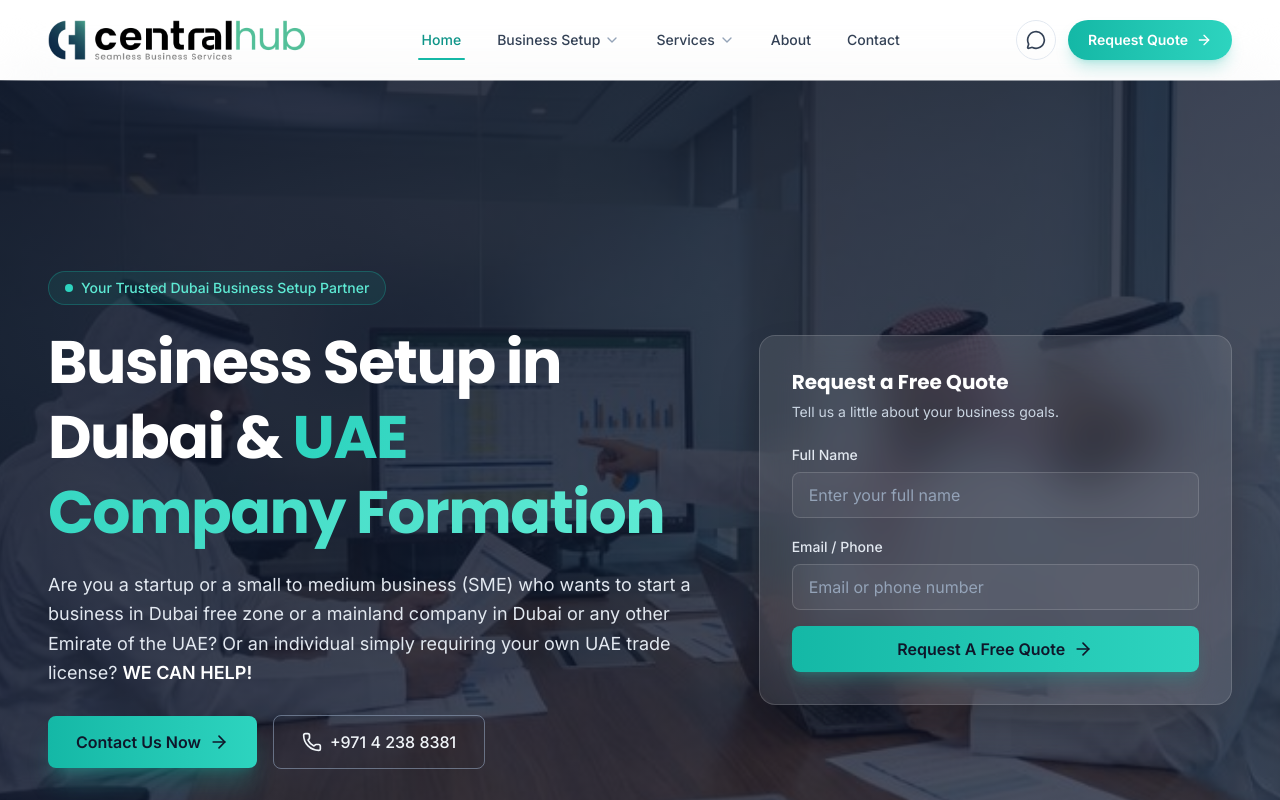
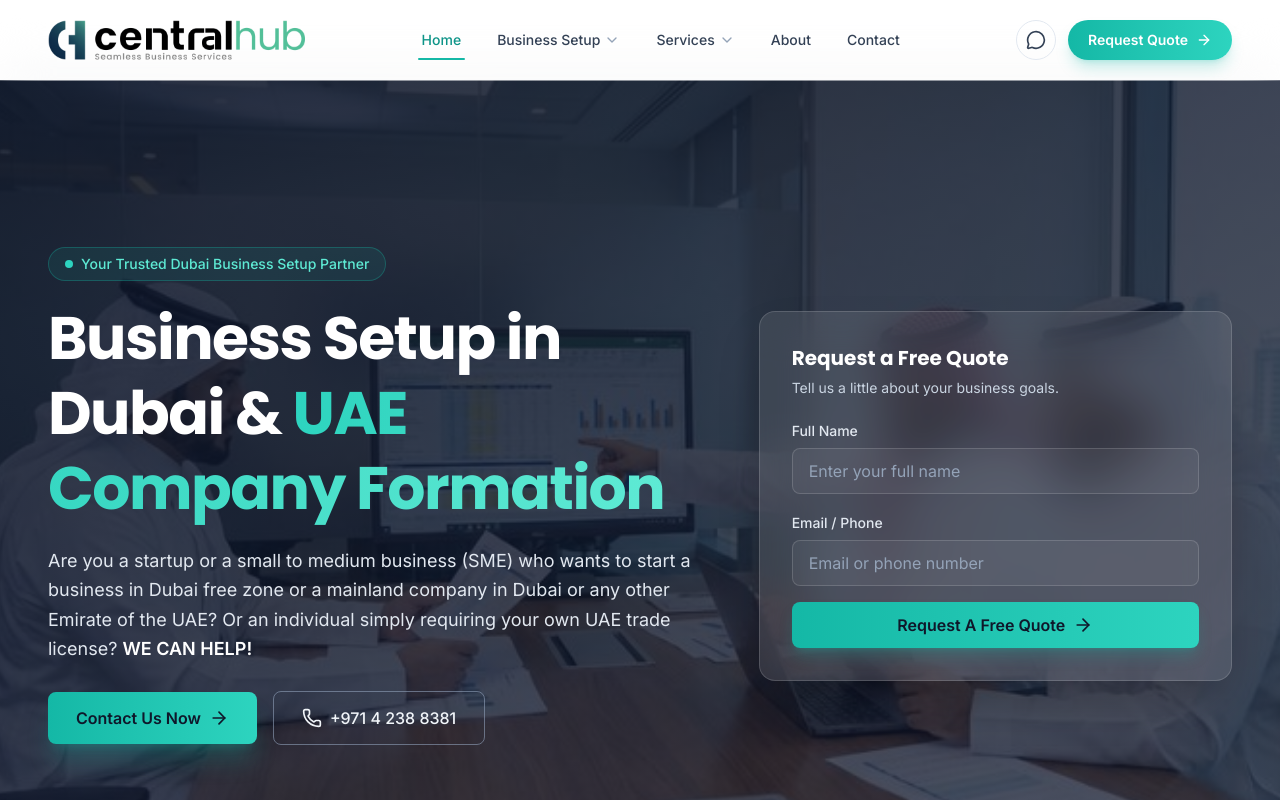
Before and after one commit to boltforwork1/centralhub3, a React (Vite) app: page / in a window 1280 px wide. Shown: the top 800 px of the page. Built offline with nearby package versions, Linux system fonts and the light colour scheme.

Commit message:
Adjust hero spacing and background

```diff
--- a/src/pages/Home.tsx
+++ b/src/pages/Home.tsx
@@ -123,12 +123,12 @@ export default function Home() {
         <img
           src="/images/home.jpg"
           alt="Dubai skyline"
-          className="absolute inset-0 h-full w-full object-cover"
+          className="absolute inset-0 h-full w-full object-cover object-[center_30%]"
         />
         {/* Dark gradient overlay */}
         <div className="absolute inset-0 bg-gradient-to-br from-slate-900/90 via-slate-900/80 to-slate-900/70" />
 
-        <div className="relative z-10 mx-auto w-full max-w-7xl px-6 py-8 sm:px-8 lg:px-12">
+        <div className="relative z-10 mx-auto w-full max-w-7xl px-6 pt-4 pb-16 sm:px-8 lg:px-12">
           <div className="grid grid-cols-1 items-center gap-8 lg:grid-cols-[1.4fr_1fr] lg:gap-12">
             {/* Left: copy */}
             <div className="max-w-3xl">
```
